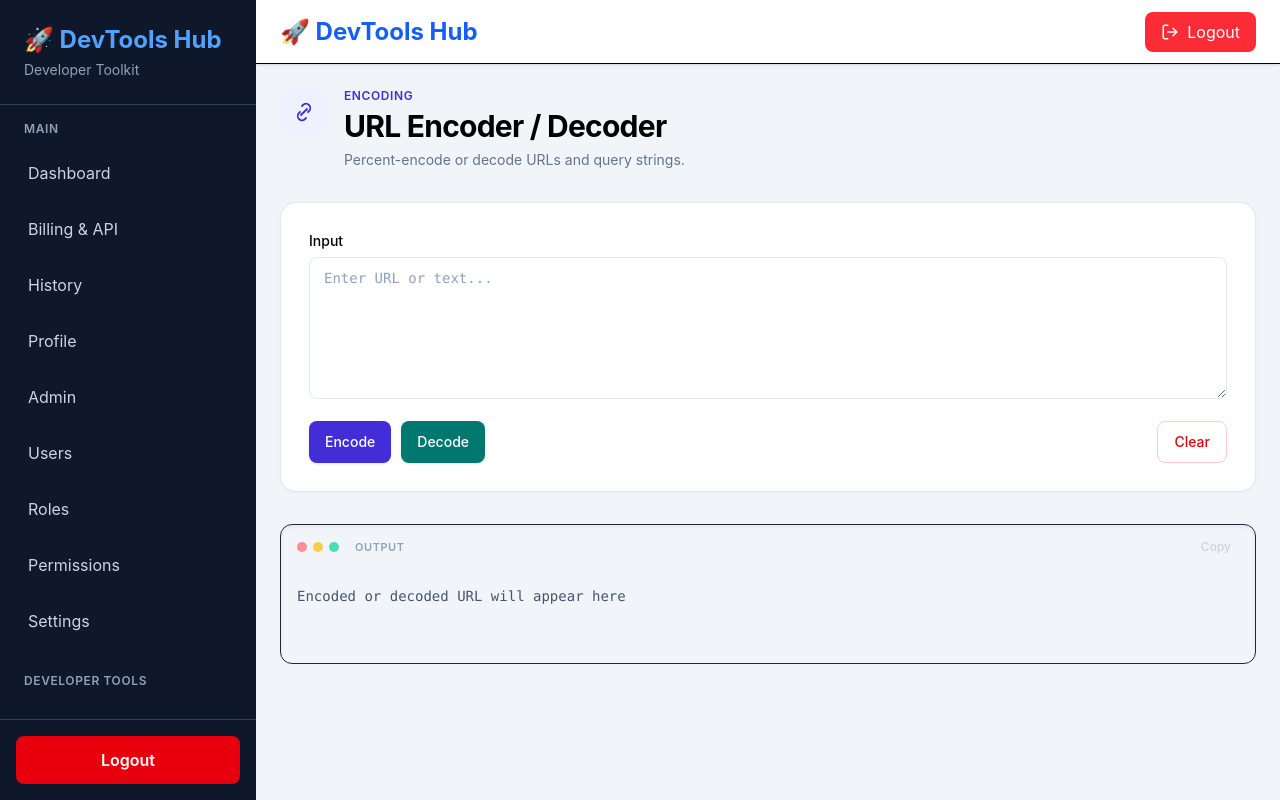
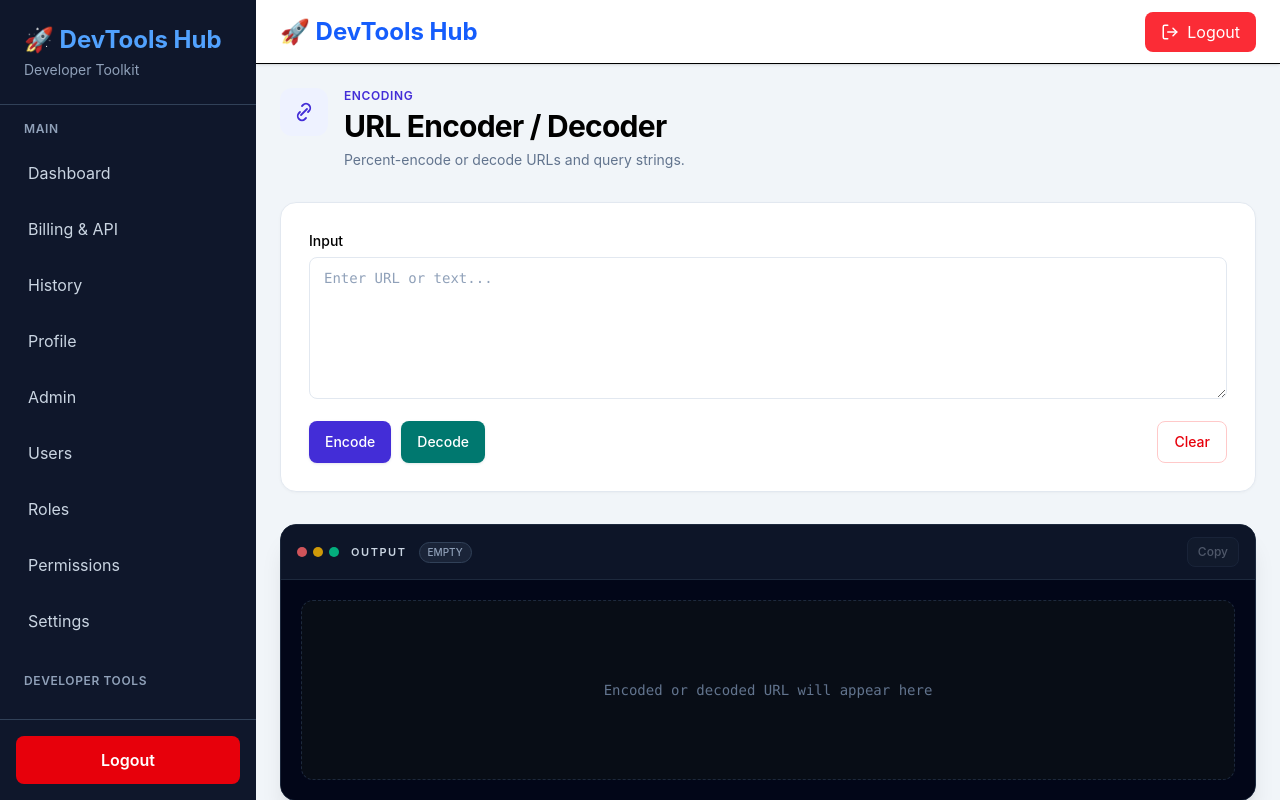
Before and after one commit to christalselvin/devtool-hub-frondend, a React (Vite) app: page /tools/url in a window 1280 px wide. Built offline with nearby package versions, Linux system fonts and the light colour scheme; sample sign-in values are in the browser's storage.

Commit message:
style: redesign shared tool output panel with dark developer UI

```diff
--- a/src/components/ui/Outputpanel.tsx
+++ b/src/components/ui/Outputpanel.tsx
@@ -27,50 +27,59 @@ export default function OutputPanel({
   };
 
   return (
-    <div
+    <section
       className={[
-        "overflow-hidden rounded-xl border border-slate-800 bg-ink shadow-inner",
+        "overflow-hidden rounded-2xl border border-slate-800 bg-slate-950 shadow-xl shadow-slate-950/10",
         minHeight,
       ].join(" ")}
+      aria-label={`${label} panel`}
     >
-      <div className="flex items-center justify-between border-b border-white/10 bg-white/[0.03] px-4 py-2.5">
-        <div className="flex items-center gap-2">
-          <span className="flex gap-1.5">
-            <span className="h-2.5 w-2.5 rounded-full bg-red-400/70" />
-            <span className="h-2.5 w-2.5 rounded-full bg-amber-400/70" />
-            <span className="h-2.5 w-2.5 rounded-full bg-emerald-400/70" />
+      <div className="flex items-center justify-between border-b border-slate-800 bg-slate-900/90 px-4 py-3">
+        <div className="flex min-w-0 items-center gap-3">
+          <span className="flex shrink-0 gap-1.5" aria-hidden="true">
+            <span className="h-2.5 w-2.5 rounded-full bg-red-400/80" />
+            <span className="h-2.5 w-2.5 rounded-full bg-amber-400/80" />
+            <span className="h-2.5 w-2.5 rounded-full bg-emerald-400/80" />
           </span>
-          <span className="ml-2 text-[11px] font-semibold uppercase tracking-wider text-slate-400">
+          <span className="truncate text-[11px] font-semibold uppercase tracking-[0.14em] text-slate-300">
             {label}
           </span>
+          <span className="hidden rounded-full border border-slate-700 bg-slate-800/80 px-2 py-0.5 text-[10px] font-medium text-slate-400 sm:inline-flex">
+            {value ? "READY" : "EMPTY"}
+          </span>
         </div>
-        <div className="flex items-center gap-2">
+
+        <div className="ml-3 flex shrink-0 items-center gap-2">
           {action}
           {copyable && (
             <button
+              type="button"
               onClick={copy}
               disabled={!value}
-              className="rounded-md px-2 py-1 text-xs font-medium text-slate-400 transition-colors hover:bg-white/10 hover:text-white disabled:cursor-not-allowed disabled:opacity-40"
+              className="rounded-lg border border-slate-700 bg-slate-800/80 px-2.5 py-1.5 text-xs font-medium text-slate-300 transition hover:border-slate-600 hover:bg-slate-700 hover:text-white disabled:cursor-not-allowed disabled:opacity-35"
             >
               Copy
             </button>
           )}
         </div>
       </div>
-      <div className="p-4">
+
+      <div className="bg-slate-950 p-4 sm:p-5">
         {value ? (
           <pre
             className={[
-              "font-mono text-sm leading-relaxed text-slate-100",
-              wrap ? "whitespace-pre-wrap break-all" : "overflow-x-auto",
+              "max-h-[520px] overflow-y-auto rounded-xl border border-slate-800/80 bg-[#080d16] p-4 font-mono text-[13px] leading-6 text-slate-300 selection:bg-sky-500/20 selection:text-slate-100",
+              wrap ? "whitespace-pre-wrap break-words" : "overflow-x-auto whitespace-pre",
             ].join(" ")}
           >
             {value}
           </pre>
         ) : (
-          <p className="font-mono text-sm text-slate-600">{placeholder}</p>
+          <div className="flex min-h-[180px] items-center justify-center rounded-xl border border-dashed border-slate-800 bg-[#080d16] px-6 text-center">
+            <p className="font-mono text-sm text-slate-500">{placeholder}</p>
+          </div>
         )}
       </div>
-    </div>
+    </section>
   );
 }
```
